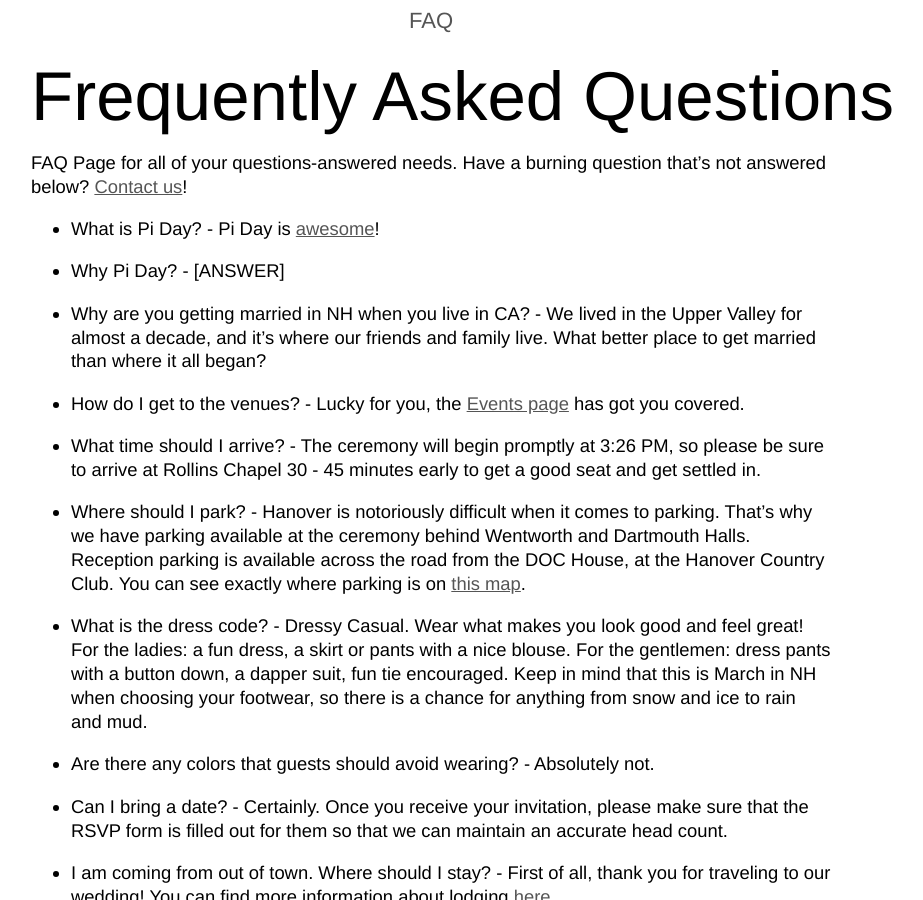
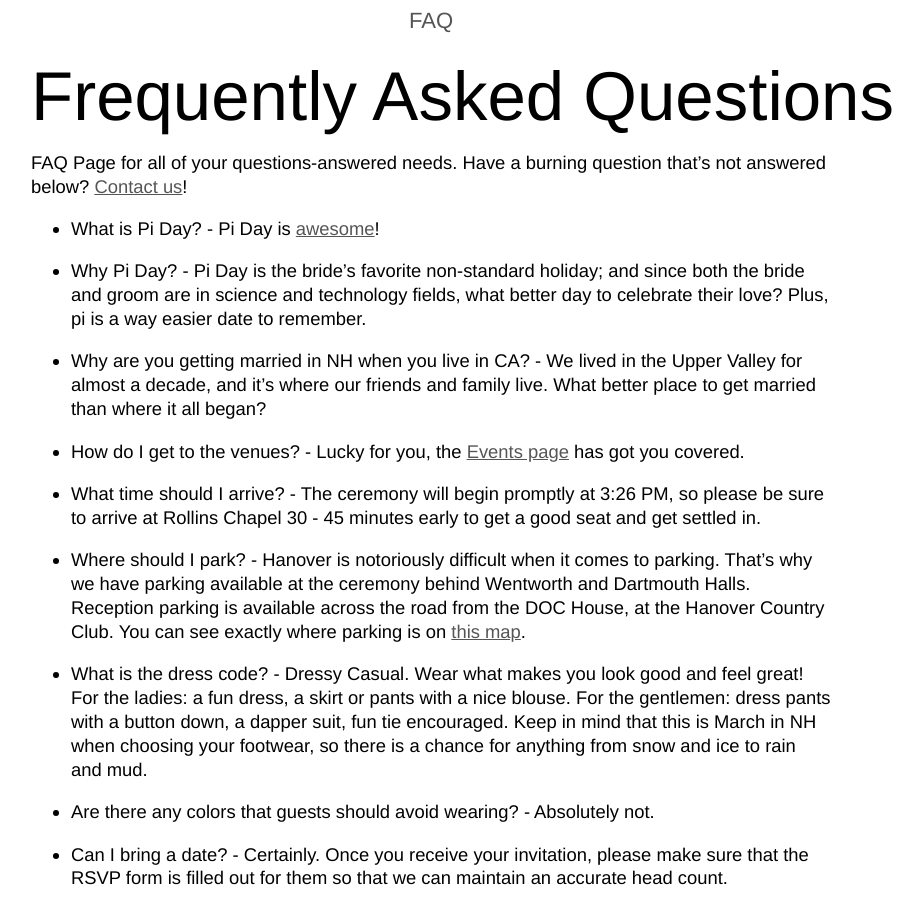
Before and after one commit to dnschnur/piday.github.com, a Jekyll site: the page built from faq/index.md, in a window 1280 px wide and 900 px high, scrolled down 516 px. Shown: the whole window, without its empty margins (209-1132 px from the left). Built offline with Jekyll 4.4.1, drawn with Linux system fonts in a browser that asks for light colours; nearby versions of some CDN libraries.

Commit message:
FAQ update

```diff
--- a/faq/index.md
+++ b/faq/index.md
@@ -9,7 +9,7 @@
 
 - What is Pi Day? - Pi Day is [awesome](http://en.wikipedia.org/wiki/Pi_Day){:target="_blank"}!
 
-- Why Pi Day? - [ANSWER]
+- Why Pi Day? - Pi Day is the bride's favorite non-standard holiday; and since both the bride and groom are in science and technology fields, what better day to celebrate their love? Plus, pi is a way easier date to remember.
 
 - Why are you getting married in NH when you live in CA? - We lived in the Upper Valley for almost a decade, and it's where our friends and family live. What better place to get married than where it all began?
 
```
